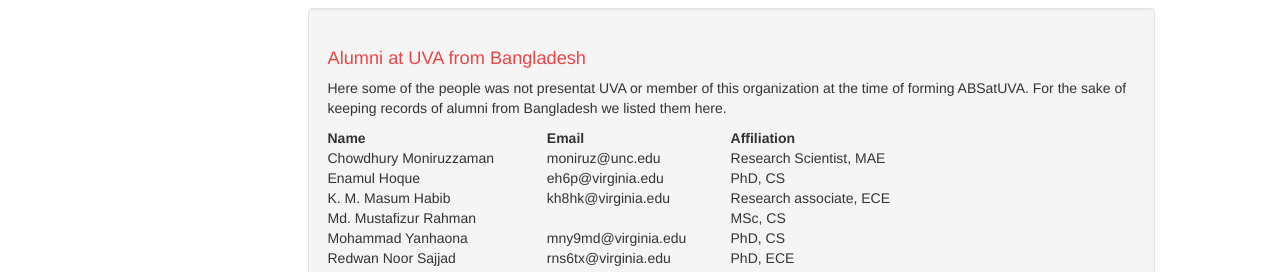
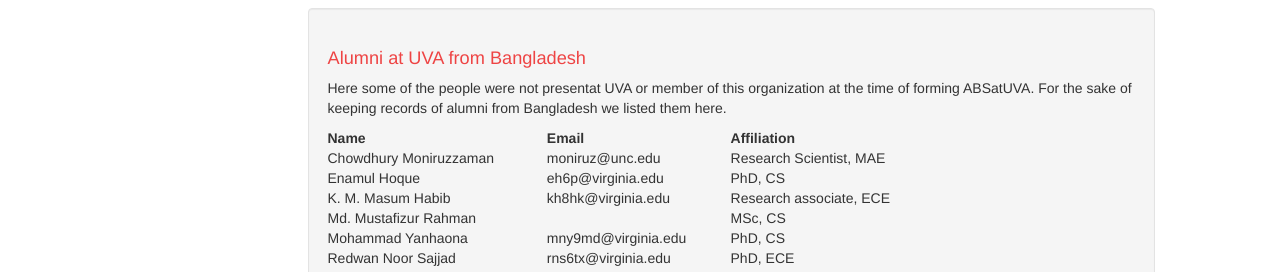
Before and after one commit to absatuva/absatuva.github.io, a Jekyll site: the page built from people.html, in a window 1280 px wide and 1360 px high. Shown: the part 772-1044 px from the top of the window. Built offline with Jekyll 4.4.1, drawn with Linux system fonts in a browser that asks for light colours.

Commit message:
Fix: language

```diff
--- a/people.html
+++ b/people.html
@@ -25,7 +25,7 @@
 
 <div class="well">
     <h1>Alumni at UVA from Bangladesh</h1>
-    <p>Here some of the people was not presentat UVA or member of this organization at the time of forming ABSatUVA. For the sake of keeping records of alumni from Bangladesh we listed them here.</p>
+    <p>Here some of the people were not presentat UVA or member of this organization at the time of forming ABSatUVA. For the sake of keeping records of alumni from Bangladesh we listed them here.</p>
     {% assign sortedPosts = site.categories.people | sort: 'title' %}
     <table style="width:100%">
         <tr>
```
Also changed, not shown: _posts/2017-07-17-housing-at-uva-mirza.md (+1 -1 lines), 1 other file.
